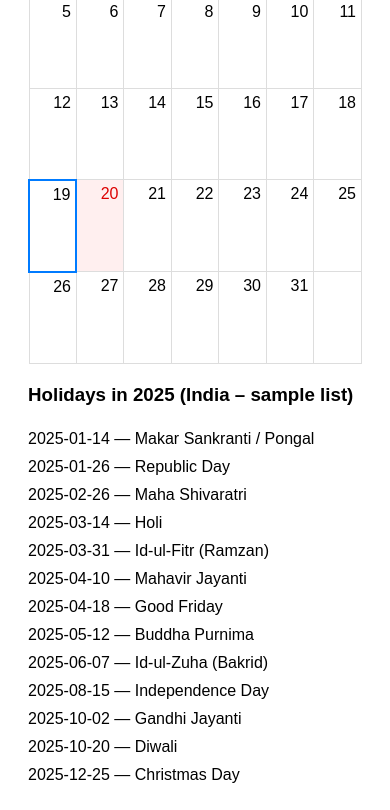
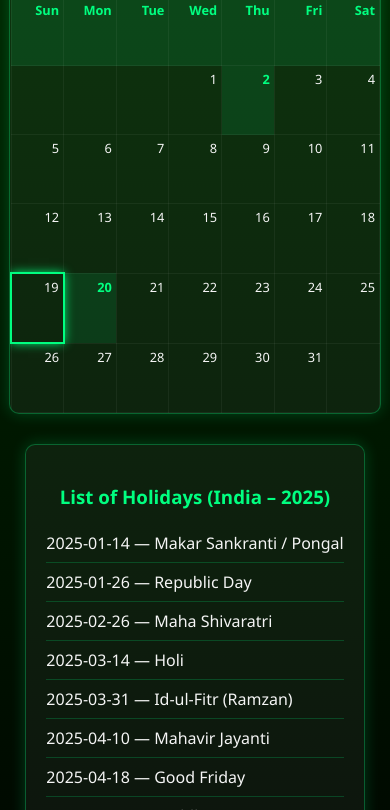
Before and after one commit to servicesingear/calender, a plain HTML site: page index.html in a window 390 px wide. Shown: the part 323-1133 px from the top of the page. Drawn offline with Linux system fonts and the light colour scheme.

Commit message:
Refactor index.html for improved layout and styles
Updated the HTML structure and styles for the India Holidays Calendar 2025. Enhanced responsive design and improved the holiday display.

```diff
--- a/index.html
+++ b/index.html
@@ -1,73 +1,146 @@
 <!DOCTYPE html>
 <html lang="en">
 <head>
-  <meta charset="UTF-8">
-  <title>India Holidays Calendar 2025</title>
+  <meta charset="UTF-8" />
+  <meta name="viewport" content="width=device-width, initial-scale=1.0" />
+  <title>India Holidays Calendar – Gear Theme</title>
   <style>
+    :root {
+      --gear-green: #00ff80;
+      --gear-bg-top: #003300;
+      --gear-bg-bottom: #000000;
+      --text-light: #f5f5f5;
+      --holiday-bg: rgba(0, 255, 128, 0.1);
+      --today-border: #00ff80;
+    }
+
     body {
-      font-family: Arial, sans-serif;
-      padding: 20px;
+      margin: 0;
+      font-family: "Segoe UI", Tahoma, Geneva, Verdana, sans-serif;
+      background: linear-gradient(to bottom, var(--gear-bg-top), var(--gear-bg-bottom));
+      color: var(--text-light);
+      min-height: 100vh;
+      display: flex;
+      flex-direction: column;
+      align-items: center;
+      justify-content: flex-start;
+      padding: 40px 10px;
     }
+
+    h1 {
+      color: var(--gear-green);
+      margin-bottom: 10px;
+      text-align: center;
+    }
+
+    .status {
+      font-size: 1.2em;
+      margin-bottom: 20px;
+      color: var(--gear-green);
+      text-align: center;
+    }
+
     .calendar {
       width: 100%;
-      max-width: 600px;
-      margin: auto;
+      max-width: 700px;
+      background: rgba(255, 255, 255, 0.05);
+      border: 1px solid rgba(0, 255, 128, 0.3);
+      border-radius: 10px;
+      overflow: hidden;
+      box-shadow: 0 0 15px rgba(0, 255, 128, 0.2);
     }
+
     .calendar header {
       text-align: center;
-      margin-bottom: 10px;
+      background: rgba(0, 255, 128, 0.15);
+      padding: 10px 0;
+      font-size: 1.3em;
+      color: var(--gear-green);
     }
-    .calendar table {
+
+    table {
       width: 100%;
       border-collapse: collapse;
     }
-    .calendar th, .calendar td {
-      width: 14.285%; /* 7 days */
+
+    th, td {
+      width: 14.285%;
       height: 80px;
       text-align: right;
       vertical-align: top;
-      padding: 5px;
-      border: 1px solid #ddd;
-      position: relative;
+      border: 1px solid rgba(255, 255, 255, 0.05);
+      padding: 8px;
+      color: var(--text-light);
     }
-    .calendar td.holiday {
-      background: #ffefef;
-      color: #d00;
+
+    th {
+      background: rgba(0, 255, 128, 0.1);
+      color: var(--gear-green);
     }
-    .calendar td.today {
-      border: 2px solid #007bff;
+
+    td.holiday {
+      background: var(--holiday-bg);
+      color: var(--gear-green);
+      font-weight: bold;
     }
+
+    td.today {
+      border: 2px solid var(--today-border);
+      box-shadow: 0 0 10px var(--today-border);
+    }
+
     .holiday-list {
-      max-width: 600px;
-      margin: 20px auto;
+      margin-top: 30px;
+      max-width: 700px;
+      background: rgba(255, 255, 255, 0.05);
+      border: 1px solid rgba(0, 255, 128, 0.3);
+      border-radius: 10px;
+      padding: 20px;
+      box-shadow: 0 0 15px rgba(0, 255, 128, 0.2);
     }
+
+    .holiday-list h3 {
+      color: var(--gear-green);
+      text-align: center;
+      margin-bottom: 15px;
+    }
+
     .holiday-list ul {
       list-style: none;
       padding: 0;
+      margin: 0;
     }
+
     .holiday-list li {
-      padding: 5px 0;
+      padding: 8px 0;
+      border-bottom: 1px solid rgba(0, 255, 128, 0.2);
     }
-    .status {
-      text-align: center;
-      margin: 20px 0;
-      font-size: 1.2em;
+
+    .holiday-list li:last-child {
+      border-bottom: none;
+    }
+
+    @media (max-width: 600px) {
+      th, td {
+        height: 60px;
+        font-size: 0.8em;
+        padding: 4px;
+      }
     }
   </style>
 </head>
 <body>
-
+  <h1>🇮🇳 India Holidays Calendar – 2025</h1>
   <div class="status" id="status"></div>
 
   <div class="calendar" id="calendar"></div>
 
   <div class="holiday-list">
-    <h3>Holidays in 2025 (India – sample list)</h3>
+    <h3>List of Holidays (India – 2025)</h3>
     <ul id="holidayList"></ul>
   </div>
 
   <script>
-    // Sample holiday data – date strings in YYYY-MM-DD
     const holidays = {
       "2025-01-14": "Makar Sankranti / Pongal",
       "2025-01-26": "Republic Day",
@@ -86,7 +159,7 @@
 
     function renderCalendar(year, month) {
       const calendarEl = document.getElementById("calendar");
-      calendarEl.innerHTML = ""; // clear
+      calendarEl.innerHTML = "";
 
       const header = document.createElement("header");
       const monthNames = ["January","February","March","April","May","June","July","August","September","October","November","December"];
@@ -106,43 +179,30 @@
 
       const tbody = document.createElement("tbody");
       const firstDay = new Date(year, month, 1).getDay();
-      const daysInMonth = new Date(year, month+1, 0).getDate();
+      const daysInMonth = new Date(year, month + 1, 0).getDate();
 
       let row = document.createElement("tr");
-      // empty cells for days before month start
-      for (let i = 0; i < firstDay; i++) {
-        const td = document.createElement("td");
-        row.appendChild(td);
-      }
+      for (let i = 0; i < firstDay; i++) row.appendChild(document.createElement("td"));
 
       for (let day = 1; day <= daysInMonth; day++) {
-        if ((row.children.length) === 7) {
+        if (row.children.length === 7) {
           tbody.appendChild(row);
           row = document.createElement("tr");
         }
+
         const td = document.createElement("td");
-        const dateStr = `${year}-${String(month+1).padStart(2,'0')}-${String(day).padStart(2,'0')}`;
+        const dateStr = `${year}-${String(month + 1).padStart(2, "0")}-${String(day).padStart(2, "0")}`;
         td.textContent = day;
 
-        if (holidays[dateStr]) {
-          td.classList.add("holiday");
-          td.title = holidays[dateStr];
-        }
-
+        if (holidays[dateStr]) td.classList.add("holiday");
         const today = new Date();
-        const todayStr = `${today.getFullYear()}-${String(today.getMonth()+1).padStart(2,'0')}-${String(today.getDate()).padStart(2,'0')}`;
-        if (dateStr === todayStr) {
-          td.classList.add("today");
-        }
+        const todayStr = `${today.getFullYear()}-${String(today.getMonth() + 1).padStart(2, "0")}-${String(today.getDate()).padStart(2, "0")}`;
+        if (dateStr === todayStr) td.classList.add("today");
 
         row.appendChild(td);
       }
 
-      // fill trailing empty cells
-      while (row.children.length < 7) {
-        const td = document.createElement("td");
-        row.appendChild(td);
-      }
+      while (row.children.length < 7) row.appendChild(document.createElement("td"));
       tbody.appendChild(row);
       table.appendChild(tbody);
       calendarEl.appendChild(table);
@@ -151,18 +211,15 @@
     function showTodayStatus() {
       const statusEl = document.getElementById("status");
       const today = new Date();
-      const todayStr = `${today.getFullYear()}-${String(today.getMonth()+1).padStart(2,'0')}-${String(today.getDate()).padStart(2,'0')}`;
-      if (holidays[todayStr]) {
-        statusEl.textContent = `🎉 Today (${todayStr}) is a holiday: ${holidays[todayStr]}`;
-      } else {
-        statusEl.textContent = `Today (${todayStr}) is not a holiday.`;
-      }
+      const todayStr = `${today.getFullYear()}-${String(today.getMonth() + 1).padStart(2, "0")}-${String(today.getDate()).padStart(2, "0")}`;
+      statusEl.textContent = holidays[todayStr]
+        ? `🎉 Today (${todayStr}) is a holiday: ${holidays[todayStr]}`
+        : `Today (${todayStr}) is not a holiday.`;
     }
 
     function listHolidays() {
       const listEl = document.getElementById("holidayList");
-      const entries = Object.entries(holidays);
-      entries.sort((a,b) => a[0].localeCompare(b[0]));
+      const entries = Object.entries(holidays).sort((a, b) => a[0].localeCompare(b[0]));
       entries.forEach(([date, reason]) => {
         const li = document.createElement("li");
         li.textContent = `${date} — ${reason}`;
@@ -170,7 +227,6 @@
       });
     }
 
-    // On load
     const now = new Date();
     renderCalendar(now.getFullYear(), now.getMonth());
     showTodayStatus();
```
